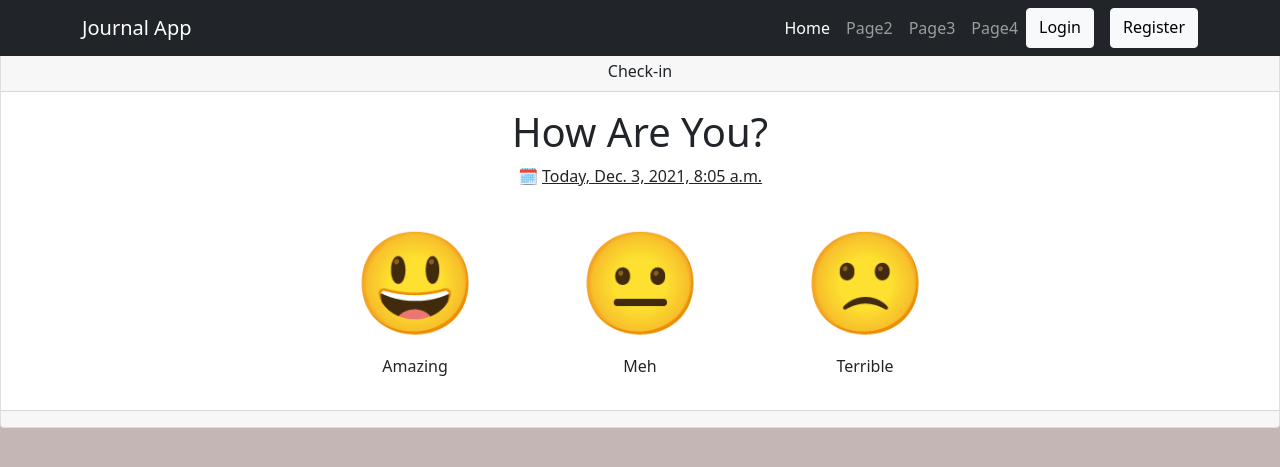
After one commit to mikenasz/Journal_App, a Django app: page /journal/moods/ in a window 1280 px wide. The commit adds this page. Shown: the top 467 px of the page. Run offline with Django 3.2, Linux system fonts and the light colour scheme; some libraries are stand-ins or nearby versions.

Commit message:
Added a nav bar to the base html. Register html and login html should be fully functional now. Added the moods.html -- need to do the views.py for it Added crispy forms and some css

```diff
--- a/journal/urls.py
+++ b/journal/urls.py
@@ -6,5 +6,6 @@ urlpatterns = [
     path('delete/<str:id>', views.delete, name="delete"),
     path('register/', views.registerPage, name="register"),
     path('login/', views.loginPage, name="login"),
+    path('moods/', views.moodPage, name="moods")
 
 ]
--- a/journal/views.py
+++ b/journal/views.py
@@ -1,5 +1,5 @@
 from django.shortcuts import render, redirect
-from django.contrib.auth.forms import UserCreationForm
+from django.contrib.auth.forms import UserCreationForm, AuthenticationForm
 from django.contrib import messages
 from django.contrib.auth import authenticate, login, logout
 from .forms import CreateUserForm, CreateEntryForm
@@ -11,6 +11,8 @@ def index(request):
     entries = journal.objects.all()
     context = {'entries': entries}
     return render(request, 'entry/index.html', context)
+
+
 def add(request):
     if request.method == 'POST':
         form = CreateEntryForm(request.POST)
@@ -21,14 +23,13 @@ def add(request):
         form = CreateEntryForm()
     context = {'form': form}
     return render(request, 'entry/add.html',context)
+
+
 def delete(request,id):
 
     entries = journal.objects.get(id=id)
     entries.delete()
     return redirect('index')
-
-
-
 
 
 def registerPage(request):
@@ -47,14 +48,21 @@ def registerPage(request):
 
 def loginPage(request):
     if request.method == 'POST':
-        username = request.POST.get('username')
-        password = request.POST.get('password')
+        # Plug the request.post in AuthenticationForm
+        form = AuthenticationForm(data=request.POST)
+        # check whether it's valid:
+        if form.is_valid():
+            # get the user info from the form data and login the user
+            user = form.get_user()
+            login(request, user)
+            # redirect the user to index page
+            return redirect('index')
+    else:
+        # Create an empty instance of Django's AuthenticationForm to generate the necessary html on the template.
+        form = AuthenticationForm()
 
-        user = authenticate(request, username=username, password=password)
+    return render(request, 'User Authentication/login.html', {'form': form})
 
-        if user is not None:
-            login(request, user)
-            return redirect('index')
 
-    context = {}
-    return render(request, 'User Authentication/login.html', context)
+def moodPage(request):
+    return render(request, 'entry/moods.html')
--- a/static/journal.css
+++ b/static/journal.css
@@ -1,9 +1,30 @@
+#emoji {
+    display: flex;
+    justify-content: center;
+}
+
+#emoji1, #emoji2, #emoji3 {
+    padding-left: 50px;
+    padding-right: 50px;
+}
+
+.asteriskField {
+    display: none;
+}
+
+form > .alert > ul > li {
+    list-style: none;
+}
+
 body{
+    padding-top: 50px;
     background-color: #c5b6b6;
 }
+
 #header{
     background-color: #20988a;
 }
+
 .journal-entry{
     background-color: white;
     margin: 10px;
--- a/templates/entry/base.html
+++ b/templates/entry/base.html
@@ -16,13 +16,56 @@
 
   </head>
   <body>
+  <nav class="navbar navbar-expand-lg navbar-dark bg-dark fixed-top ">
+    <div class="container">
+        <a class="navbar-brand" href="{% url 'index' %}">Journal App</a>
+        <button class="navbar-toggler" type="button" data-bs-toggle="collapse" data-bs-target="#navbarSupportedContent" aria-controls="navbarSupportedContent" aria-expanded="false" aria-label="Toggle navigation">
+            <span class="navbar-toggler-icon"></span>
+        </button>
+        <div class="collapse navbar-collapse" id="navbarSupportedContent">
+            <ul class="navbar-nav ms-auto mb-2 mb-lg-0">
+                <li class="nav-item">
+                    <a class="nav-link active" aria-current="page" href="#">Home</a>
+                </li>
+                <li class="nav-item">
+                    <a class="nav-link" href="#">Page2</a>
+                </li>
+                <li class="nav-item">
+                    <a class="nav-link" href="#">Page3</a>
+                </li>
+                <li class="nav-item">
+                    <a class="nav-link" href="#">Page4</a>
+                </li>
+
+
+                {% if user.is_authenticated %}
+
+                    <li class="nav-item dropdown">
+                        <a class="nav-link dropdown-toggle active" data-bs-toggle="dropdown" href="#"
+                           role="button" aria-expanded="false">{{  user.username}}</a>
+                        <ul class="dropdown-menu">
+                            <li> <a class="dropdown-item" href="{% url 'index' %}">Home</a></li>
+                            <li><hr class="dropdown-divider"></li>
+                            <li> <a class="dropdown-item" href="{% url 'logout' %}">Logout</a> </li>
+                        </ul>
+                    </li>
+                    </ul>
+
+                {% else %}
+                    <a class="btn btn-light" href={% url 'login' %}>Login</a>
+                    <div class="m-2"></div>
+                    <a class="btn btn-light" href={% url 'register' %}>Register</a>
+                {% endif %}
+
+        </div>
+    </div>
+</nav>
+
     <div class="container-my-5">
-        <div class="row text-center" id="header">
-            <h1>Journal App</h1>
-        </div>
-            {% block body %}
-             {% endblock %}
+        {% block body %}
+        {% endblock %}
     </div>
+
     <!-- Optional JavaScript -->
     <!-- jQuery first, then Popper.js, then Bootstrap JS -->
     <script src="https://code.jquery.com/jquery-3.3.1.slim.min.js" integrity="sha384-q8i/X+965DzO0rT7abK41JStQIAqVgRVzpbzo5smXKp4YfRvH+8abtTE1Pi6jizo" crossorigin="anonymous"></script>
--- /dev/null
+++ b/templates/entry/moods.html
@@ -0,0 +1,34 @@
+{% extends 'entry/base.html' %}
+
+{% block title %}
+    <title>How Are You?</title>
+{% endblock %}
+
+{% block body %}
+    <div class="card text-center">
+      <div class="card-header">
+        Check-in
+      </div>
+      <div class="card-body">
+        <h1 class="card-title">How Are You?</h1>
+          <p class="card-text">&#128467; <u>Today, {% now "N j, Y, P" %}</u></p>
+          <div id="emoji">
+              <div id="emoji1">
+                  <a style = "text-decoration: none" href="#"><span style='font-size:100px;'>&#128515;</span></a>
+                  <p>Amazing</p>
+              </div>
+              <div id="emoji2">
+                  <a style = "text-decoration: none" href="#"><span style='font-size:100px;'>&#128528;</span></a>
+                  <p>Meh</p>
+              </div>
+              <div id="emoji3">
+                  <a style = "text-decoration: none" href="#"><span style='font-size:100px;'>&#128577;</span></a>
+                  <p>Terrible</p>
+              </div>
+          </div>
+      </div>
+      <div class="card-footer text-muted">
+
+      </div>
+    </div>
+{% endblock %}
```
Also changed, not shown: FinalProject/settings.py (+5 -2 lines), templates/User Authentication/login.html (+34 -7 lines), templates/User Authentication/register.html (+16 -8 lines).
